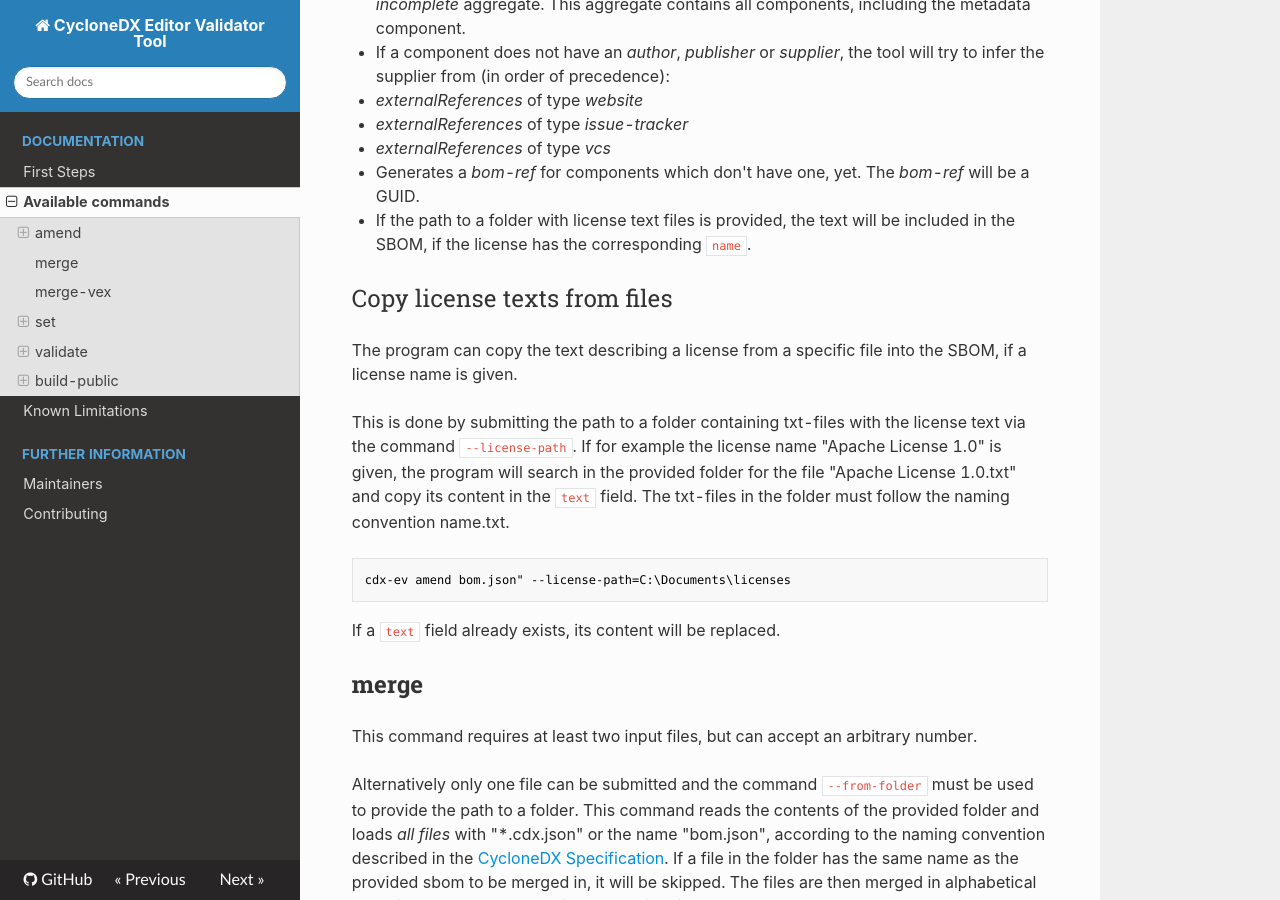
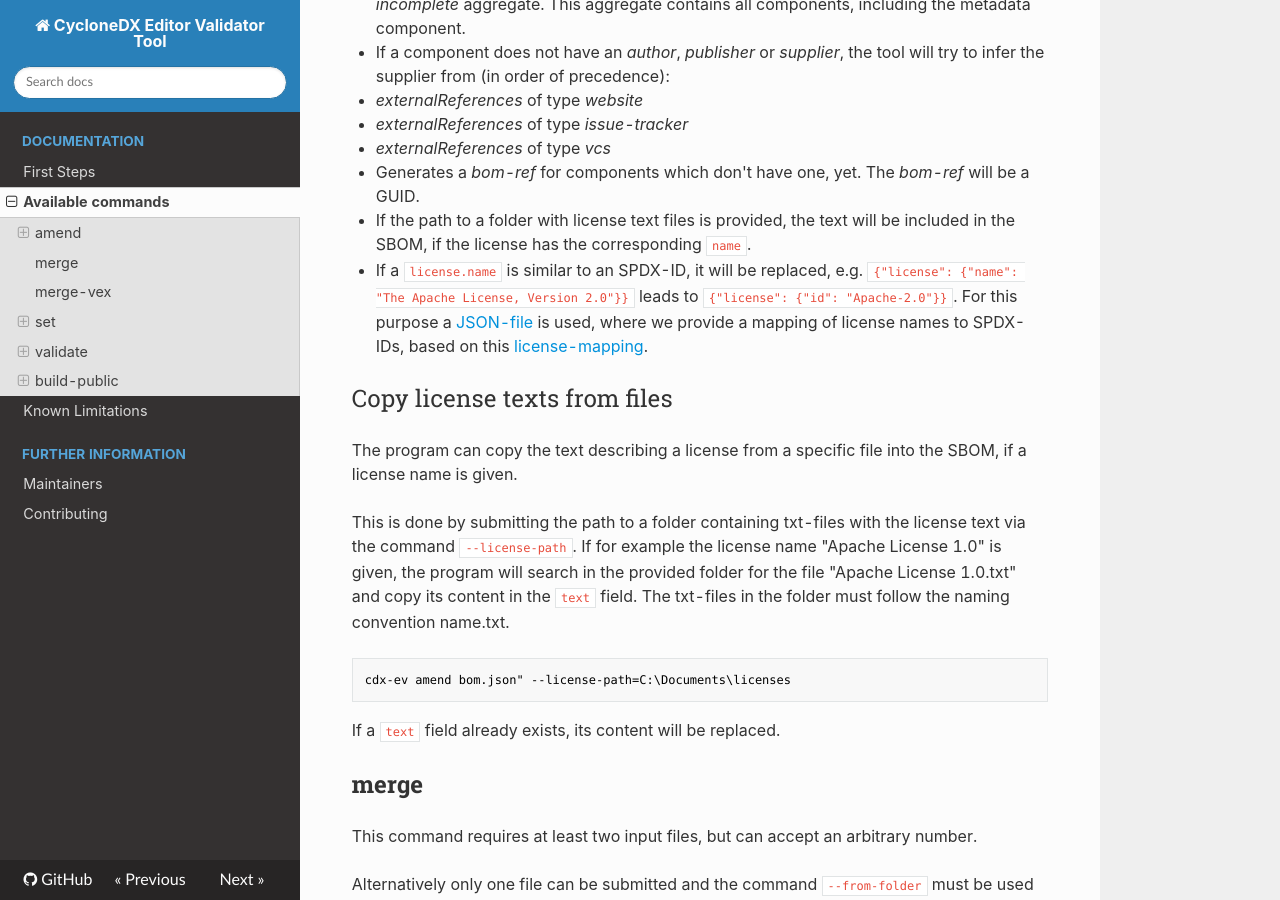
Before and after one commit to Festo-se/cyclonedx-editor-validator, an MkDocs documentation site: the page built from docs/available_commands.md, in a window 1280 px wide and 900 px high, scrolled down 608 px. Built offline with MkDocs 1.6.1, drawn with Linux system fonts in a browser that asks for light colours; nearby versions of some CDN libraries; some web fonts are replaced; some of the changed text lies outside the part shown.

Commit message:
docs: add missing documentation for amend and set command (#92)

```diff
--- a/docs/available_commands.md
+++ b/docs/available_commands.md
@@ -20,6 +20,7 @@
   * *externalReferences* of type *vcs*
 * Generates a *bom-ref* for components which don't have one, yet. The *bom-ref* will be a GUID.
 * If the path to a folder with license text files is provided, the text will be included in the SBOM, if the license has the corresponding `name`.
+* If a `license.name` is similar to an SPDX-ID, it will be replaced, e.g. `{"license": {"name": "The Apache License, Version 2.0"}}` leads to `{"license": {"id": "Apache-2.0"}}`. For this purpose a [JSON-file](https://github.com/Festo-se/cyclonedx-editor-validator/blob/main/cdxev/amend/license_name_spdx_id_map.json) is used, where we provide a mapping of license names to SPDX-IDs, based on this [license-mapping](https://github.com/CycloneDX/cyclonedx-core-java/blob/master/src/main/resources/license-mapping.json).
 
 ### Copy license texts from files
 
@@ -153,6 +154,11 @@
         },
         ...
     ]
+
+This file can then be applied as the following example shows:
+
+    # Perform several operations on properties using set-command
+    cdx-ev set bom.json --from-file mysetfile.json
 
 ## validate
 
```
